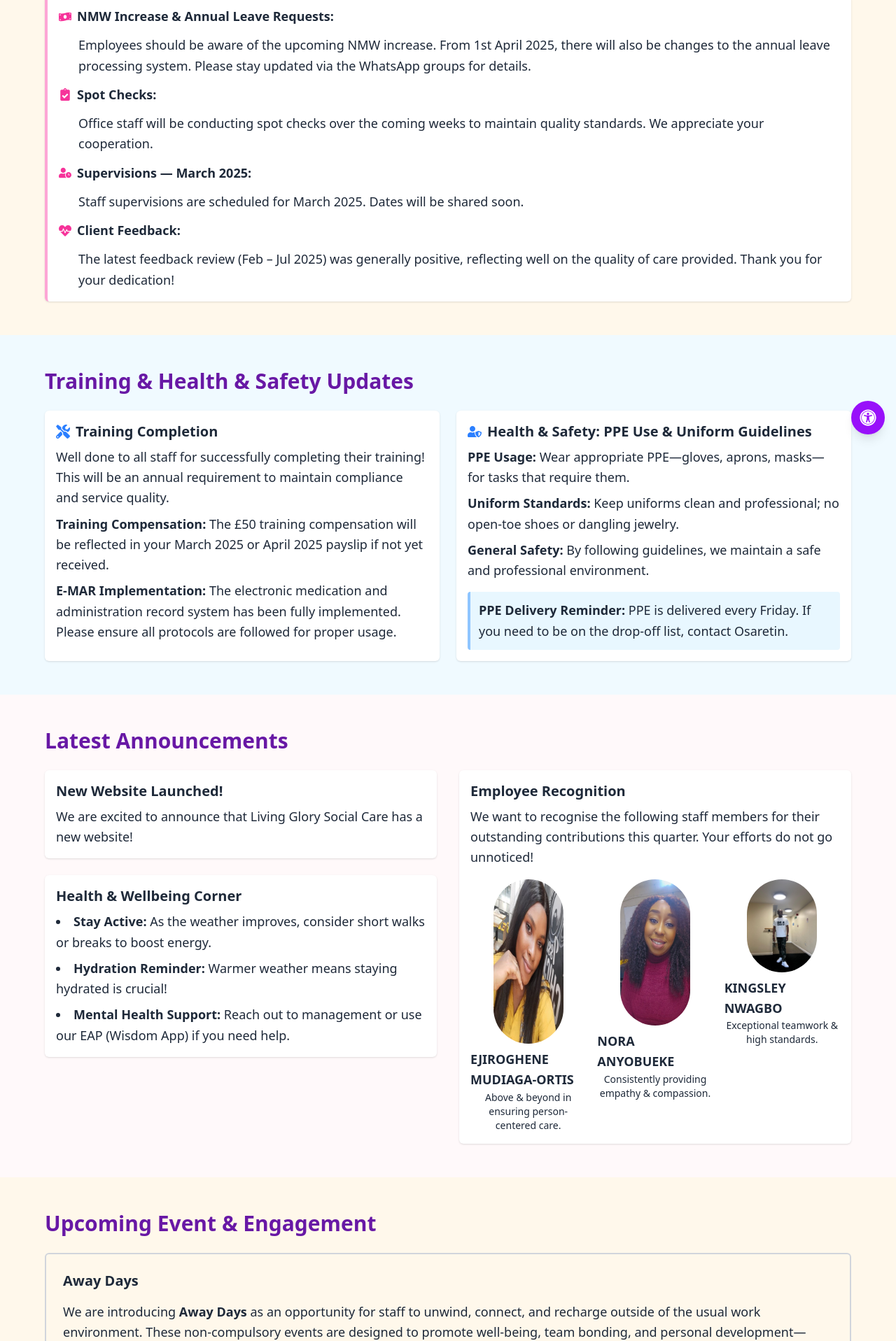
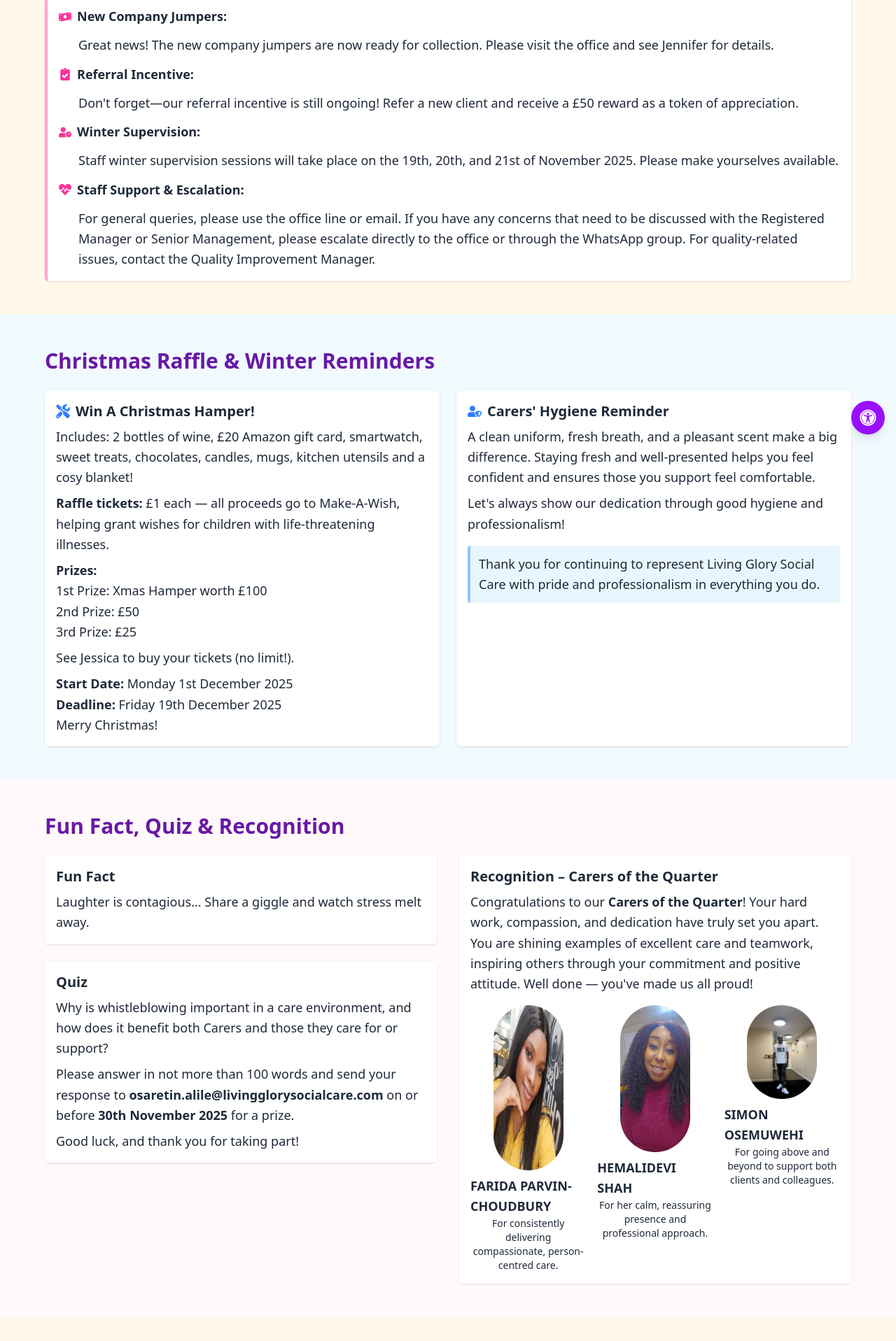
Before and after one commit to onengiyeJacob14/my-website, a Next.js app: page /news-updates in a window 1280 px wide. Shown: the part 163-2080 px from the top of the page at 70% size. Built offline with nearby package versions, Linux system fonts and the light colour scheme.

Commit message:
Update page.js
Testing new news letter

```diff
--- a/src/app/news-updates/page.js
+++ b/src/app/news-updates/page.js
@@ -23,7 +23,7 @@ export default function NewsUpdatesPage() {
     <div className="min-h-screen flex flex-col bg-white">
       <Header />
       <main className="flex-grow">
-        {/* SECTION 1: Company Updates (Playful) */}
+        {/* SECTION 1: News in Brief */}
         <section className="py-12 px-4 md:px-8 lg:px-16 bg-[#fff8eb]">
           <div className="max-w-6xl mx-auto">
             <motion.h2
@@ -33,7 +33,7 @@ export default function NewsUpdatesPage() {
               transition={{ duration: 0.8 }}
               className="text-2xl md:text-3xl font-bold text-[#6818A5] mb-6"
             >
-              Company Updates
+              News in Brief
             </motion.h2>
 
             {/* Content Box */}
@@ -47,55 +47,56 @@ export default function NewsUpdatesPage() {
               <div className="flex items-center space-x-2">
                 <FaMoneyBillWave className="text-pink-500" />
                 <p className="font-semibold">
-                  <strong>NMW Increase &amp; Annual Leave Requests:</strong>
+                  <strong>New Company Jumpers:</strong>
                 </p>
               </div>
               <p className="ml-7">
-                Employees should be aware of the upcoming NMW increase. From
-                1st April 2025, there will also be changes to the annual leave
-                processing system. Please stay updated via the WhatsApp groups
-                for details.
+                Great news! The new company jumpers are now ready for
+                collection. Please visit the office and see Jennifer for
+                details.
               </p>
 
               <div className="flex items-center space-x-2">
                 <FaClipboardCheck className="text-pink-500" />
                 <p className="font-semibold">
-                  <strong>Spot Checks:</strong>
+                  <strong>Referral Incentive:</strong>
                 </p>
               </div>
               <p className="ml-7">
-                Office staff will be conducting spot checks over the coming
-                weeks to maintain quality standards. We appreciate your
-                cooperation.
+                Don&apos;t forget—our referral incentive is still ongoing! Refer a
+                new client and receive a £50 reward as a token of appreciation.
               </p>
 
               <div className="flex items-center space-x-2">
                 <FaUserClock className="text-pink-500" />
                 <p className="font-semibold">
-                  <strong>Supervisions — March 2025:</strong>
+                  <strong>Winter Supervision:</strong>
                 </p>
               </div>
               <p className="ml-7">
-                Staff supervisions are scheduled for March 2025. Dates will be
-                shared soon.
+                Staff winter supervision sessions will take place on the 19th,
+                20th, and 21st of November 2025. Please make yourselves
+                available.
               </p>
 
               <div className="flex items-center space-x-2">
                 <FaHeartbeat className="text-pink-500" />
                 <p className="font-semibold">
-                  <strong>Client Feedback:</strong>
+                  <strong>Staff Support &amp; Escalation:</strong>
                 </p>
               </div>
               <p className="ml-7">
-                The latest feedback review (Feb – Jul 2025) was generally
-                positive, reflecting well on the quality of care provided. Thank
-                you for your dedication!
+                For general queries, please use the office line or email. If you
+                have any concerns that need to be discussed with the Registered
+                Manager or Senior Management, please escalate directly to the
+                office or through the WhatsApp group. For quality-related
+                issues, contact the Quality Improvement Manager.
               </p>
             </motion.div>
           </div>
         </section>
 
-        {/* SECTION 2: Training & Health & Safety */}
+        {/* SECTION 2: Christmas Raffle & Hygiene */}
         <section className="py-12 px-4 md:px-8 lg:px-16 bg-[#f0faff]">
           <div className="max-w-6xl mx-auto">
             <motion.h2
@@ -105,11 +106,11 @@ export default function NewsUpdatesPage() {
               transition={{ duration: 0.8 }}
               className="text-2xl md:text-3xl font-bold text-[#6818A5] mb-6"
             >
-              Training &amp; Health &amp; Safety Updates
+              Christmas Raffle &amp; Winter Reminders
             </motion.h2>
 
             <div className="grid grid-cols-1 md:grid-cols-2 gap-6 text-base md:text-lg text-gray-800 leading-relaxed">
-              {/* Left Column: Training Completion */}
+              {/* Left Column: Christmas Hamper Raffle */}
               <motion.div
                 initial={{ opacity: 0, y: 20 }}
                 whileInView={{ opacity: 1, y: 0 }}
@@ -119,27 +120,40 @@ export default function NewsUpdatesPage() {
               >
                 <h3 className="text-xl font-semibold mb-2 flex items-center space-x-2 text-gray-800">
                   <FaTools className="text-blue-500" />
-                  <span>Training Completion</span>
+                  <span>Win A Christmas Hamper!</span>
                 </h3>
                 <p className="mb-2">
-                  Well done to all staff for successfully completing their
-                  training! This will be an annual requirement to maintain
-                  compliance and service quality.
+                  Includes: 2 bottles of wine, £20 Amazon gift card,
+                  smartwatch, sweet treats, chocolates, candles, mugs, kitchen
+                  utensils and a cosy blanket!
                 </p>
                 <p className="mb-2">
-                  <strong>Training Compensation:</strong> The £50 training
-                  compensation will be reflected in your March 2025 or April
-                  2025 payslip if not yet received.
+                  <strong>Raffle tickets:</strong> £1 each — all proceeds go to
+                  Make-A-Wish, helping grant wishes for children with
+                  life-threatening illnesses.
+                </p>
+                <p className="mb-2">
+                  <strong>Prizes:</strong>
+                  <br />
+                  1st Prize: Xmas Hamper worth £100
+                  <br />
+                  2nd Prize: £50
+                  <br />
+                  3rd Prize: £25
+                </p>
+                <p className="mb-2">
+                  See Jessica to buy your tickets (no limit!).
                 </p>
                 <p>
-                  <strong>E-MAR Implementation:</strong> The electronic
-                  medication and administration record system has been fully
-                  implemented. Please ensure all protocols are followed for
-                  proper usage.
+                  <strong>Start Date:</strong> Monday 1st December 2025
+                  <br />
+                  <strong>Deadline:</strong> Friday 19th December 2025
+                  <br />
+                  Merry Christmas!
                 </p>
               </motion.div>
 
-              {/* Right Column: Health & Safety */}
+              {/* Right Column: Carers' Hygiene Reminder */}
               <motion.div
                 initial={{ opacity: 0, y: 20 }}
                 whileInView={{ opacity: 1, y: 0 }}
@@ -149,31 +163,27 @@ export default function NewsUpdatesPage() {
               >
                 <h3 className="text-xl font-semibold mb-2 flex items-center space-x-2 text-gray-800">
                   <FaUserShield className="text-blue-500" />
-                  <span>Health &amp; Safety: PPE Use &amp; Uniform Guidelines</span>
+                  <span>Carers&apos; Hygiene Reminder</span>
                 </h3>
                 <p className="mb-2">
-                  <strong>PPE Usage:</strong> Wear appropriate PPE—gloves,
-                  aprons, masks—for tasks that require them.
+                  A clean uniform, fresh breath, and a pleasant scent make a big
+                  difference. Staying fresh and well-presented helps you feel
+                  confident and ensures those you support feel comfortable.
                 </p>
                 <p className="mb-2">
-                  <strong>Uniform Standards:</strong> Keep uniforms clean and
-                  professional; no open-toe shoes or dangling jewelry.
-                </p>
-                <p className="mb-2">
-                  <strong>General Safety:</strong> By following guidelines, we
-                  maintain a safe and professional environment.
+                  Let&apos;s always show our dedication through good hygiene and
+                  professionalism!
                 </p>
                 <div className="bg-[#e8f7ff] border-l-4 border-blue-300 p-3 mt-4 rounded">
-                  <strong>PPE Delivery Reminder:</strong> PPE is delivered every
-                  Friday. If you need to be on the drop-off list, contact
-                  Osaretin.
+                  Thank you for continuing to represent Living Glory Social Care
+                  with pride and professionalism in everything you do.
                 </div>
               </motion.div>
             </div>
           </div>
         </section>
 
-        {/* SECTION 3: New Website, Wellbeing, Employee Recognition */}
+        {/* SECTION 3: Fun Fact, Quiz & Recognition */}
         <section className="py-12 px-4 md:px-8 lg:px-16 bg-[#fff9fa]">
           <div className="max-w-6xl mx-auto">
             <motion.h2
@@ -183,13 +193,13 @@ export default function NewsUpdatesPage() {
               transition={{ duration: 0.8 }}
               className="text-2xl md:text-3xl font-bold text-[#6818A5] mb-6"
             >
-              Latest Announcements
+              Fun Fact, Quiz &amp; Recognition
             </motion.h2>
 
             <div className="grid grid-cols-1 lg:grid-cols-2 gap-8 text-base md:text-lg text-gray-800 leading-relaxed">
               {/* Left Column */}
               <div className="space-y-6">
-                {/* New Website Coming Soon */}
+                {/* Fun Fact */}
                 <motion.div
                   initial={{ opacity: 0, y: 20 }}
                   whileInView={{ opacity: 1, y: 0 }}
@@ -198,15 +208,15 @@ export default function NewsUpdatesPage() {
                   className="bg-white p-4 shadow rounded-md"
                 >
                   <h3 className="text-xl font-semibold text-gray-800 mb-2">
-                    New Website Launched!
+                    Fun Fact
                   </h3>
                   <p>
-                    We are excited to announce that Living Glory Social Care has
-                    a new website!
+                    Laughter is contagious... Share a giggle and watch stress
+                    melt away.
                   </p>
                 </motion.div>
 
-                {/* Health & Wellbeing Corner */}
+                {/* Quiz */}
                 <motion.div
                   initial={{ opacity: 0, y: 20 }}
                   whileInView={{ opacity: 1, y: 0 }}
@@ -215,26 +225,25 @@ export default function NewsUpdatesPage() {
                   className="bg-white p-4 shadow rounded-md"
                 >
                   <h3 className="text-xl font-semibold text-gray-800 mb-2">
-                    Health &amp; Wellbeing Corner
+                    Quiz
                   </h3>
-                  <ul className="list-disc list-inside space-y-2">
-                    <li>
-                      <strong>Stay Active:</strong> As the weather improves,
-                      consider short walks or breaks to boost energy.
-                    </li>
-                    <li>
-                      <strong>Hydration Reminder:</strong> Warmer weather means
-                      staying hydrated is crucial!
-                    </li>
-                    <li>
-                      <strong>Mental Health Support:</strong> Reach out to
-                      management or use our EAP (Wisdom App) if you need help.
-                    </li>
-                  </ul>
+                  <p className="mb-2">
+                    Why is whistleblowing important in a care environment, and
+                    how does it benefit both Carers and those they care for or
+                    support?
+                  </p>
+                  <p className="mb-2">
+                    Please answer in not more than 100 words and send your
+                    response to{" "}
+                    <strong>osaretin.alile@livingglorysocialcare.com</strong>{" "}
+                    on or before <strong>30th November 2025</strong> for a
+                    prize.
+                  </p>
+                  <p>Good luck, and thank you for taking part!</p>
                 </motion.div>
               </div>
 
-              {/* Right Column: Employee Recognition */}
+              {/* Right Column: Recognition */}
               <motion.div
                 initial={{ opacity: 0, y: 20 }}
                 whileInView={{ opacity: 1, y: 0 }}
@@ -243,61 +252,67 @@ export default function NewsUpdatesPage() {
                 className="bg-white p-4 shadow rounded-md"
               >
                 <h3 className="text-xl font-semibold text-gray-800 mb-2">
-                  Employee Recognition
+                  Recognition – Carers of the Quarter
                 </h3>
                 <p className="mb-4">
-                  We want to recognise the following staff members for their
-                  outstanding contributions this quarter. Your efforts do not go
-                  unnoticed!
+                  Congratulations to our{" "}
+                  <strong>Carers of the Quarter</strong>! Your hard work,
+                  compassion, and dedication have truly set you apart. You are
+                  shining examples of excellent care and teamwork, inspiring
+                  others through your commitment and positive attitude. Well
+                  done — you&apos;ve made us all proud!
                 </p>
                 {/* Staff Grid */}
                 <div className="grid grid-cols-1 md:grid-cols-3 gap-4">
-                  {/* Ortis */}
+                  {/* Farida */}
                   <div className="flex flex-col items-center">
                     <Image
                       src="/documents/team/ortis.png"
-                      alt="Ortiz"
+                      alt="Farida Parvin-Choudbury"
                       width={100}
                       height={100}
                       className="rounded-full object-cover mb-2"
                     />
                     <p className="font-semibold text-gray-800">
-                      EJIROGHENE MUDIAGA-ORTIS
+                      FARIDA PARVIN-CHOUDBURY
                     </p>
                     <p className="text-sm text-center">
-                      Above &amp; beyond in ensuring person-centered&nbsp;care.
+                      For consistently delivering compassionate, person-centred
+                      care.
                     </p>
                   </div>
-                  {/* Nora */}
+                  {/* Hemalidevi */}
                   <div className="flex flex-col items-center">
                     <Image
                       src="/documents/team/nora.png"
-                      alt="Nora"
+                      alt="Hemalidevi Shah"
                       width={100}
                       height={100}
                       className="rounded-full object-cover mb-2"
                     />
                     <p className="font-semibold text-gray-800">
-                      NORA ANYOBUEKE
+                      HEMALIDEVI SHAH
                     </p>
                     <p className="text-sm text-center">
-                      Consistently providing empathy &amp; compassion.
+                      For her calm, reassuring presence and professional
+                      approach.
                     </p>
                   </div>
-                  {/* Kingsley */}
+                  {/* Simon */}
                   <div className="flex flex-col items-center">
                     <Image
                       src="/documents/team/kingsley.png"
-                      alt="Kingsley"
+                      alt="Simon Osemuwehi"
                       width={100}
                       height={100}
                       className="rounded-full object-cover mb-2"
                     />
                     <p className="font-semibold text-gray-800">
-                      KINGSLEY NWAGBO
+                      SIMON OSEMUWEHI
                     </p>
                     <p className="text-sm text-center">
-                      Exceptional teamwork &amp; high standards.
+                      For going above and beyond to support both clients and
+                      colleagues.
                     </p>
                   </div>
                 </div>
@@ -306,7 +321,7 @@ export default function NewsUpdatesPage() {
           </div>
         </section>
 
-        {/* SECTION 4: Upcoming Event & Engagement */}
+        {/* SECTION 4: Winter Coffee Morning */}
         <section className="py-12 px-4 md:px-8 lg:px-16 bg-[#fff8eb]">
           <div className="max-w-6xl mx-auto text-base md:text-lg text-gray-800 leading-relaxed">
             <motion.h2
@@ -316,22 +331,24 @@ export default function NewsUpdatesPage() {
               transition={{ duration: 0.8 }}
               className="text-2xl md:text-3xl font-bold text-[#6818A5] mb-6"
             >
-              Upcoming Event &amp; Engagement
+              Warm Up For Our Winter Coffee Morning
             </motion.h2>
 
             <div className="border-2 border-gray-300 p-6 rounded-md space-y-4">
-              <h3 className="text-xl font-semibold">Away Days</h3>
+              <h3 className="text-xl font-semibold">Winter Coffee Morning</h3>
               <p>
-                We are introducing <strong>Away Days</strong> as an opportunity
-                for staff to unwind, connect, and recharge outside of the usual
-                work environment. These non-compulsory events are designed to
-                promote well-being, team bonding, and personal development—
-                offering a chance to step away from daily routines and engage in
-                enjoyable activities.
+                After the huge success of our last gathering, we&apos;re back
+                with a cosy <strong>Winter Coffee Morning</strong> on{" "}
+                <strong>November 24th, 2025</strong>.
               </p>
               <p>
-                Further details will be shared this spring, so keep an eye out
-                for updates!
+                Join us for hot drinks, sweet treats, and plenty of seasonal fun
+                with your colleagues. There will be great vibes, music, and even
+                some exciting games and quizzes to keep everyone energised!
+              </p>
+              <p>
+                Further details will be shared soon — we can&apos;t wait to see
+                you there.
               </p>
             </div>
           </div>
@@ -347,7 +364,7 @@ export default function NewsUpdatesPage() {
               transition={{ duration: 0.8 }}
               className="text-2xl md:text-3xl font-bold text-[#6818A5] mb-6"
             >
-              Updated Management Job Roles &amp; Contact Details
+              Management Job Roles &amp; Contact Details
             </motion.h2>
 
             <div className="grid grid-cols-1 md:grid-cols-2 gap-8">
@@ -361,30 +378,37 @@ export default function NewsUpdatesPage() {
               >
                 <div className="flex items-center mb-4 space-x-2">
                   <FaEnvelope className="text-purple-700 bg-white p-1 rounded" />
-                  <p className="font-semibold text-gray-800">General Enquiries:</p>
+                  <p className="font-semibold text-gray-800">
+                    General Enquiries:
+                  </p>
                 </div>
-                <p className="ml-7 mb-6">info@livingglorysocialcare.com</p>
+                <p className="ml-7 mb-4">
+                  info@livingglorysocialcare.com
+                </p>
+
+                <p className="font-semibold mb-2">Reference Enquiries:</p>
+                <p className="mb-6">referencing@livingglorysocialcare.com</p>
 
                 <p className="font-semibold mb-2">Management Contacts:</p>
                 <ul className="space-y-2">
                   <li>
-                    Jessica Idele (Quality Improvement Manager / Field Care Supervisor)
-                    &mdash; jessica@livingglorysocialcare.com
+                    Jessica Idele (Quality Improvement Manager / Field Care
+                    Supervisor) &mdash; jessica.idele@livingglorysocialcare.com
                   </li>
                   <li>
-                    Pius Alile (Director of Strategy &amp; Operation)
-                    &mdash; pius@livingglorysocialcare.com
-                  </li>
-                  <li>
-                    Doyin Ogunmeru (Senior Care Staff)
+                    Doyin Ogunmeru (Care Co-ordinator / Payroll Manager)
                     &mdash; doyin.ogunmeru@livingglorysocialcare.com
                   </li>
                   <li>
-                    Jennifer Odighibor (Senior Care Staff)
-                    &mdash; jennifer@livingglorysocialcare.com
+                    Osaretin Alile (HR and Training Co-ordinator) &mdash;
+                    osaretin.alile@livingglorysocialcare.com
                   </li>
                   <li>
-                    Samuel Ekun (Staffing Coordinator &amp; Services Officer)
+                    Jennifer Odighbor (Care Monitoring and Invoicing Officer)
+                    &mdash; jennifer.odighbor@livingglorysocialcare.com
+                  </li>
+                  <li>
+                    Samuel Ekun (Staffing Co-Ordinator and Invoicing Officer)
                     &mdash; samuel.ekun@livingglorysocialcare.com
                   </li>
                 </ul>
@@ -402,12 +426,15 @@ export default function NewsUpdatesPage() {
                   Final Notes
                 </h3>
                 <p className="mb-4">
-                  As we embrace the new season, let&apos;s continue working together
-                  to provide the best care for our clients! On behalf of the
-                  team at Living Glory Social Care, we appreciate everything
-                  that you do. If you have any questions or need assistance,
-                  don&apos;t hesitate to reach out. Wishing you all a wonderful and
-                  productive Spring!
+                  Thank you for your continued hard work and commitment during
+                  this winter season. Your dedication ensures that our clients
+                  receive safe, compassionate, and high-quality care all year
+                  round.
+                </p>
+                <p className="mb-4">
+                  Remember, if you have any concerns or quality-related issues,
+                  please contact the office or speak to the Quality Improvement
+                  Manager. We are here to support you.
                 </p>
                 <div className="border-t border-gray-300 pt-4">
                   <p className="font-semibold">
@@ -418,8 +445,8 @@ export default function NewsUpdatesPage() {
                   <address className="not-italic mt-2 text-sm text-gray-700">
                     <strong>Address:</strong> St George&apos;s Hub, Great Hampton
                     Row, Birmingham, B19 3JG <br />
-                    <strong>Telephone:</strong> 0121 679 6452 | <strong>Email:</strong>{" "}
-                    info@livingglorysocialcare.com
+                    <strong>Telephone:</strong> 0121 679 6452 |{" "}
+                    <strong>Email:</strong> info@livingglorysocialcare.com
                   </address>
                 </div>
               </motion.div>
```
